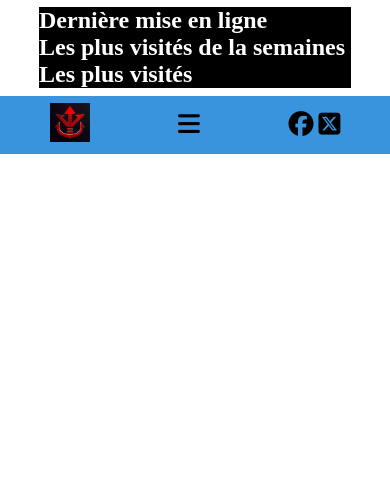
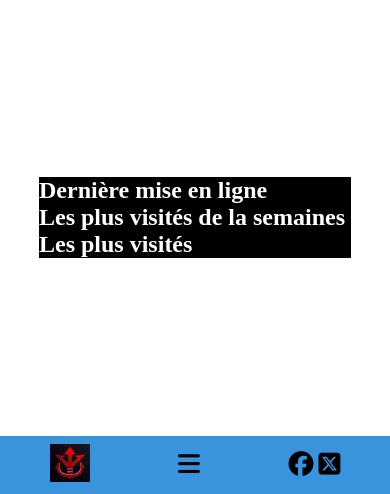
Before and after one commit to WilliamGendre/piscine_projet, a Symfony app: template templates/publicView/index.html.twig in a window 390 px wide. Shown: the part 350-844 px from the top of the page. Run offline with Twig, Linux system fonts and the light colour scheme; the template is opened without the code that fills it, so the values that code supplies are empty; some libraries are stand-ins or nearby versions.

Commit message:
min-heigth responsive

```diff
--- a/public/css/stylePublic.css
+++ b/public/css/stylePublic.css
@@ -476,6 +476,15 @@ footer nav ul {
 }
 
 @media screen and (max-width: 480px) {
+  body {
+    display: flex;
+    justify-content: space-between;
+    flex-direction: column;
+    align-items: none;
+    flex-wrap: wrap;
+    gap: 0;
+    min-height: 100vh;
+  }
   /*------------------------------ Header ------------------------------*/
   h1 {
     font-size: 30px;
--- a/public/js/main.js
+++ b/public/js/main.js
@@ -5,8 +5,8 @@ const deleteButtons = document.querySelectorAll('.falseDelete');
 deleteButtons.forEach((deleteButton => {
         // On créer un évènement (ici se sera un clique)
         deleteButton.addEventListener('click', () =>{
-            // lorsque l'on clique sûr les faux boutons, le vrai bouton de suppression apparaitra dans une fenètre popup
-            // qui été jusque là caché avec un "display: none"
+            // lorsque l'on clique sûr les faux boutons, le vrai bouton de suppression
+            // apparaitra dans une fenètre popup qui été jusque là caché avec un "display: none"
             const popup = deleteButton.nextElementSibling;
             popup.style.display = 'block';
         })
--- a/scss/responsive/_telephone.scss
+++ b/scss/responsive/_telephone.scss
@@ -1,4 +1,10 @@
 @media screen and (max-width: 480px) {
+
+  body{
+    @include flex(space-between, column, none, 0);
+    min-height: 100vh;
+  }
+
   /*------------------------------ Header ------------------------------*/
 
   h1{
--- a/templates/publicView/index.html.twig
+++ b/templates/publicView/index.html.twig
@@ -10,7 +10,10 @@
             <article class="illustrationHome">
                 {% for illustration in illustrations %}
                     <div class="thumbnail thumbnailHome">
-                        <a href="{{ path('public_illustration', {'id': illustration.id}) }}"><img src="{{ asset('uploadThumbnail/'~ illustration.thumbnail) }}" alt="{{ illustration.name }}"></a>
+                        <a href="{{ path('public_illustration', {'id': illustration.id}) }}">
+                            <img src="{{ asset('uploadThumbnail/'~ illustration.thumbnail) }}"
+                                 alt="{{ illustration.name }}">
+                        </a>
                     </div>
                 {% endfor %}
             </article>
```
Also changed, not shown: src/Controller/adminController/AdminCategoryController.php (+6 -3 lines), src/Controller/userController/UserIllustrationController.php (+7 -2 lines), public/uploadIllustration/FF7-remaster-66d9c1bf05f8a.avif (added), public/uploadIllustration/cars-66dc2bb0f4164.jpg (added), public/uploadIllustration/cloud-and-aeris-66d33682223ed.jpg (added), public/uploadIllustration/cloud-and-aeris-66d9ca72916b5.jpg (added), public/uploadThumbnail/FF7-remaster-66d9c1bf18746.avif (added), public/uploadThumbnail/cars-66dc2bb10048d.jpg (added), public/uploadThumbnail/cloud-and-aeris-66d3368238a5e.jpg (added), public/uploadThumbnail/cloud-and-aeris-66d9ca7291b48.jpg (added), 1 other file.
